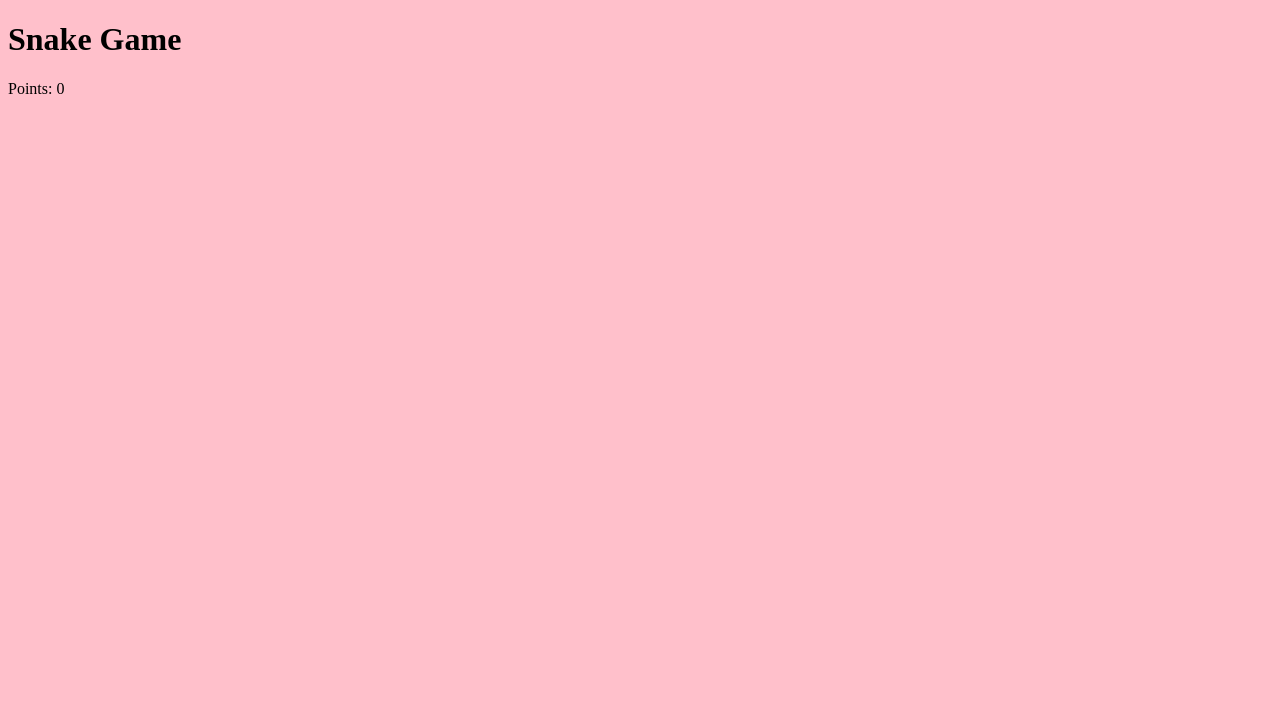
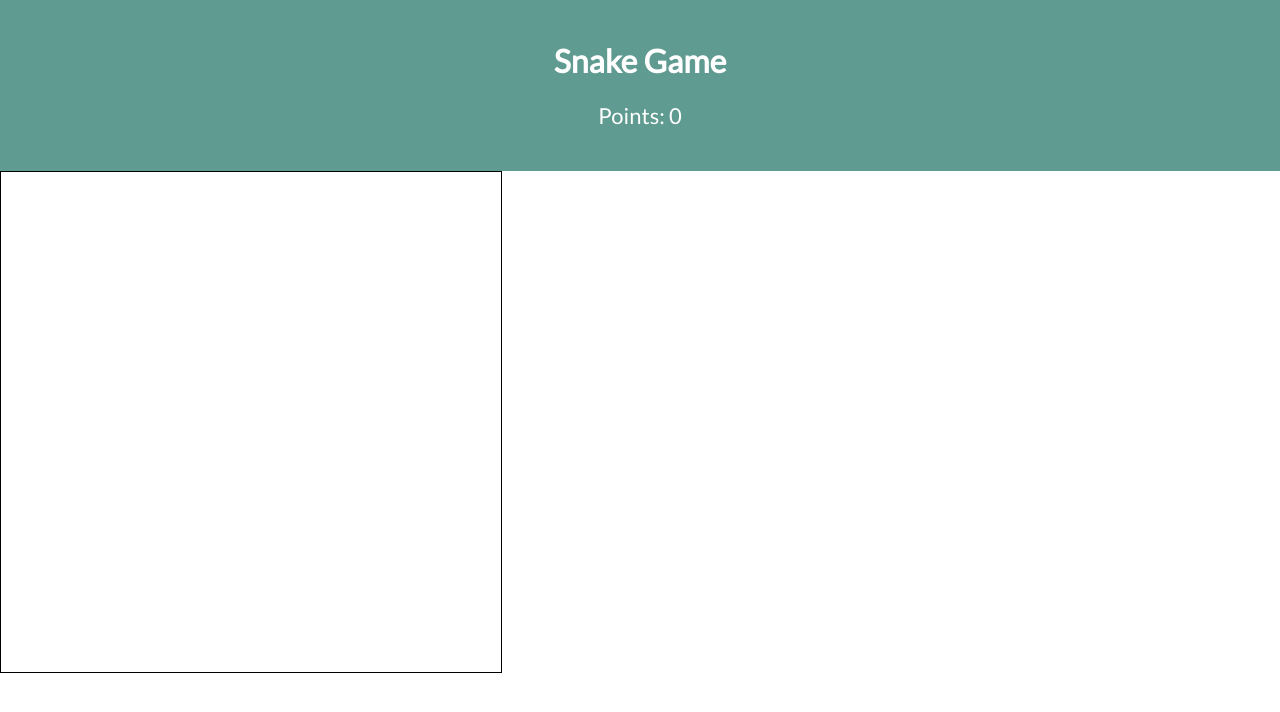
Before and after one commit to nealamendoza/snake-game, a plain HTML site: page index.html in a window 1280 px wide. Drawn offline with Linux system fonts and the light colour scheme.

Commit message:
added CSS to my game

```diff
--- a/index.html
+++ b/index.html
@@ -2,8 +2,10 @@
 <html>
     <head>
         <title>Snake Game</title>
+        <link rel="stylesheet" href="styles/style.css"/>
+
     </head>
-    <body bgcolor ="pink">
+    <body>
         <header>
             <h1>Snake Game</h1>
             <p>Points: <span>0</span></p>
--- /dev/null
+++ b/styles/style.css
@@ -0,0 +1,29 @@
+
+@import url('https://fonts.googleapis.com/css2?family=Lato&display=swap');
+
+body, html, hi{
+    margin:0;
+}
+
+body{
+    font-family: 'Lato', sans-serif;
+}
+
+header{
+    background-color: #5f9b91;
+    color: white;
+    padding: 20px;
+    text-align: center;
+}
+
+p{
+    font-size: 22px;
+
+}
+
+canvas{
+    width: 500px;
+    height: 500px;
+    border: 1px solid black;
+
+}
```
